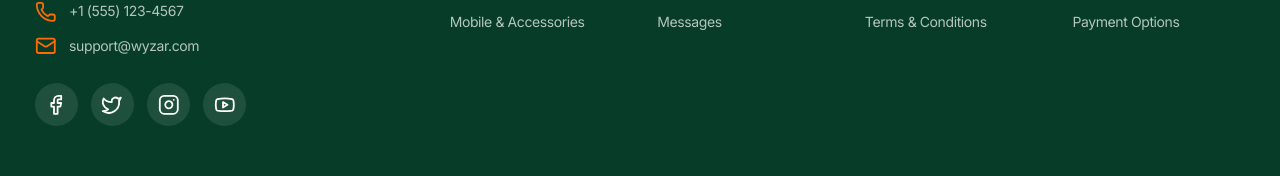
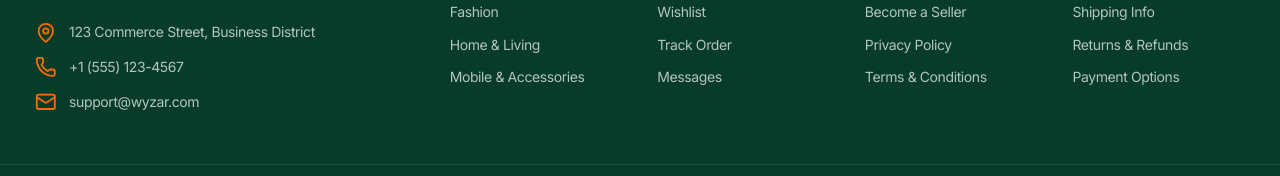
Before and after one commit to Kuzivakwashe14/wyzar-ecommerce, a Next.js app in the folder frontend/: page /become-a-seller in a window 1280 px wide. Shown: the part 563-739 px from the top of the page. Built offline with nearby package versions, Linux system fonts and the light colour scheme; no server answers.

Commit message:
syncing fix

```diff
--- a/frontend/components/layout/Footer.tsx
+++ b/frontend/components/layout/Footer.tsx
@@ -5,22 +5,14 @@ import { useState } from "react";
 import { toast } from "sonner";
 import Container from "@/components/Container";
 import Logo from "@/components/Logo";
-import { Button } from "@/components/ui/button";
-import { Input } from "@/components/ui/input";
 import {
-  Facebook,
-  Twitter,
-  Instagram,
-  Youtube,
   Mail,
   Phone,
   MapPin,
-  Send,
   CreditCard,
   Truck,
   Shield,
   RotateCcw,
-  Loader2,
 } from "lucide-react";
 
 const footerLinks = {
@@ -32,7 +24,7 @@ const footerLinks = {
     { name: "Mobile & Accessories", href: "/products?category=Mobile" },
   ],
   account: [
-    { name: "My Account", href: "/account" },
+    { name: "My Account", href: "/my-orders" },
     { name: "My Orders", href: "/my-orders" },
     { name: "Wishlist", href: "/wishlist" },
     { name: "Track Order", href: "/my-orders" },
@@ -54,12 +46,7 @@ const footerLinks = {
   ],
 };
 
-const socialLinks = [
-  { icon: Facebook, href: "https://facebook.com", label: "Facebook" },
-  { icon: Twitter, href: "https://twitter.com", label: "Twitter" },
-  { icon: Instagram, href: "https://instagram.com", label: "Instagram" },
-  { icon: Youtube, href: "https://youtube.com", label: "YouTube" },
-];
+
 
 const features = [
   { icon: Truck, title: "Free Shipping", description: "On orders over $50" },
@@ -137,21 +124,7 @@ export default function Footer() {
                 <span className="text-white/70">support@wyzar.com</span>
               </div>
             </div>
-            {/* Social Links */}
-            <div className="flex gap-3 mt-6">
-              {socialLinks.map((social, index) => (
-                <Link
-                  key={index}
-                  href={social.href}
-                  target="_blank"
-                  rel="noopener noreferrer"
-                  className="h-10 w-10 rounded-full bg-white/10 flex items-center justify-center hover:bg-shop_orange transition-colors"
-                  aria-label={social.label}
-                >
-                  <social.icon className="h-5 w-5" />
-                </Link>
-              ))}
-            </div>
+
           </div>
 
           {/* Shop Links */}
```
Also changed, not shown: 2 other files (tests, documents, lock files or other folders).
